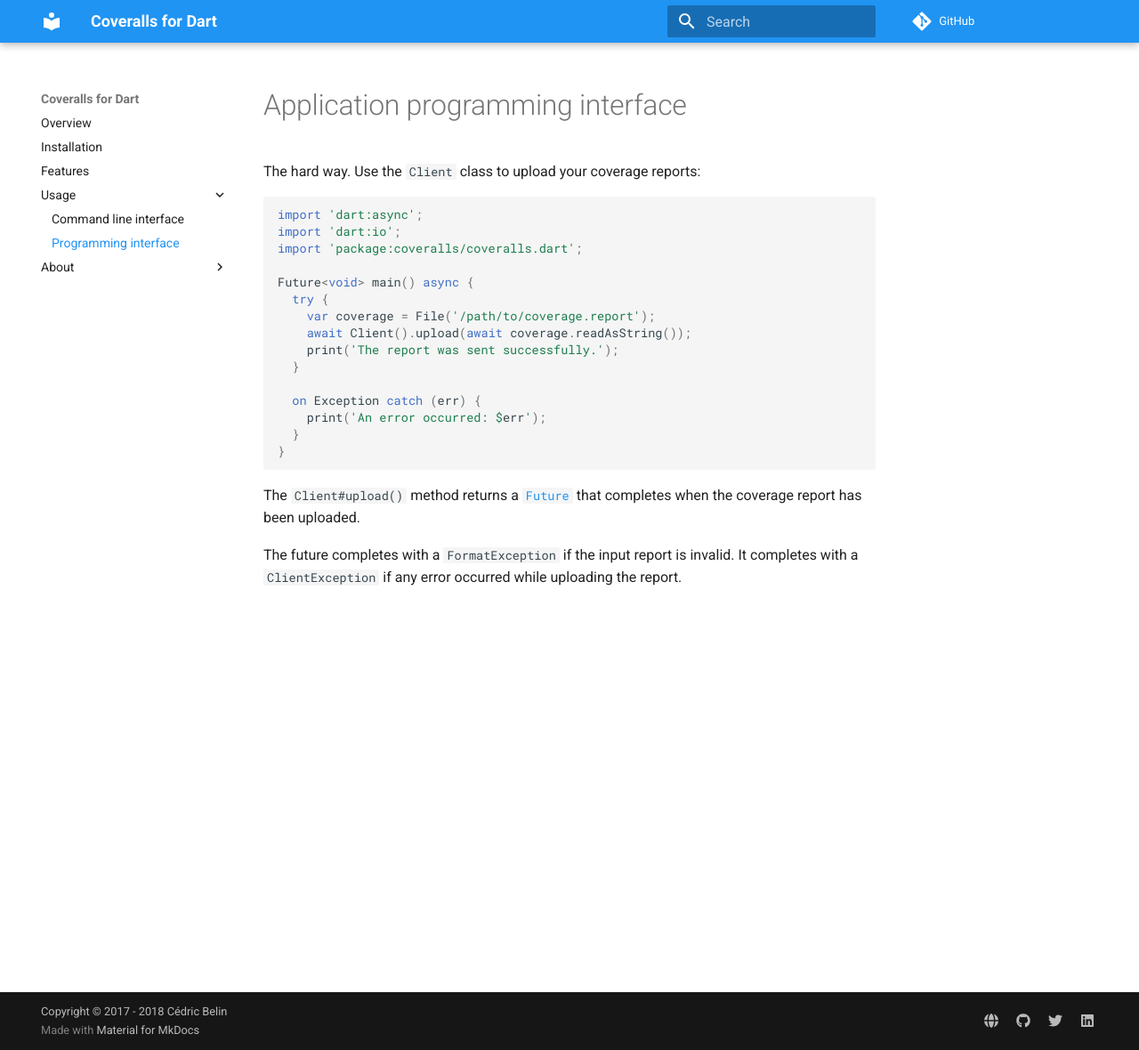
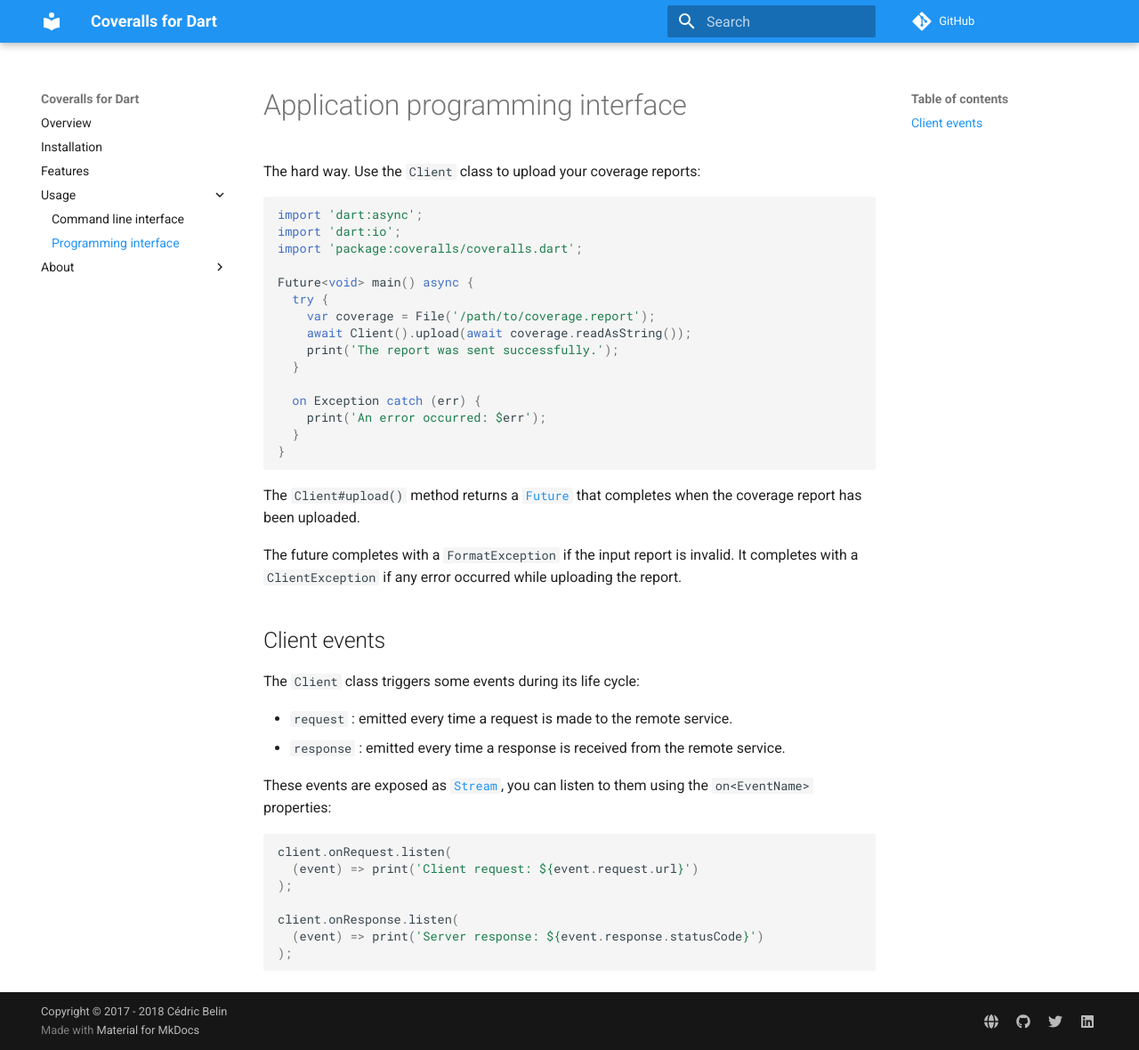
Before and after one commit to dnfield/coveralls.dart, an MkDocs documentation site: the page built from doc/usage/api.md, in a window 1280 px wide and 1180 px high. Shown: the whole window at 89% size. Built offline with MkDocs 1.6.1 and Material for MkDocs 9.7.7, drawn with Linux system fonts in a browser that asks for light colours; comment, search, counter and statistics services are not loaded; old or Windows-style settings are respelled for this version of MkDocs.

Commit message:
Updated the documentation

````diff
--- a/doc/usage/api.md
+++ b/doc/usage/api.md
@@ -25,3 +25,21 @@
 The `Client#upload()` method returns a [`Future`](https://api.dartlang.org/stable/dart-async/Future-class.html) that completes when the coverage report has been uploaded.
 
 The future completes with a `FormatException` if the input report is invalid. It completes with a `ClientException` if any error occurred while uploading the report.
+
+## Client events
+The `Client` class triggers some events during its life cycle:
+
+- `request` : emitted every time a request is made to the remote service.
+- `response` : emitted every time a response is received from the remote service.
+
+These events are exposed as [`Stream`](https://api.dartlang.org/stable/dart-async/Stream-class.html), you can listen to them using the `on<EventName>` properties:
+
+```dart
+client.onRequest.listen(
+  (event) => print('Client request: ${event.request.url}')
+);
+
+client.onResponse.listen(
+  (event) => print('Server response: ${event.response.statusCode}')
+);
+```
````
Also changed, not shown: 2 other files.
